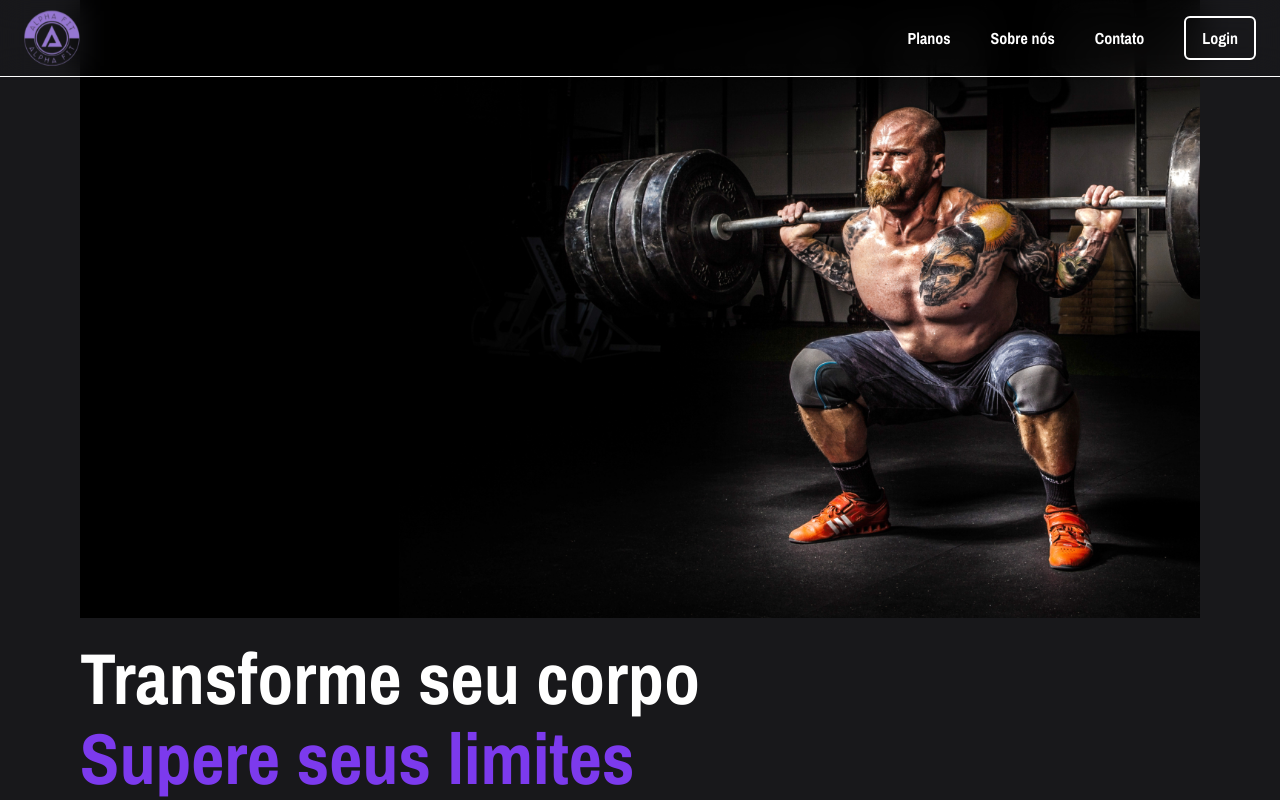
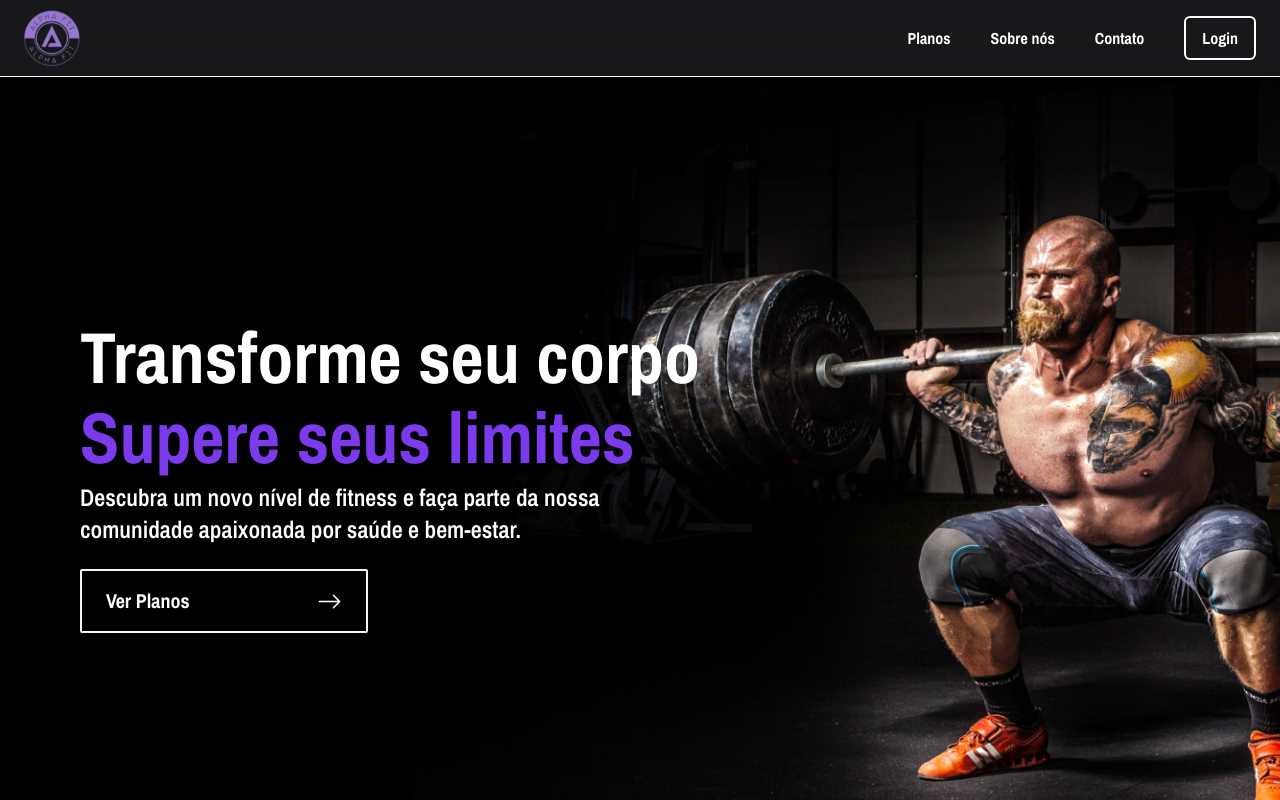
Before and after one commit to Andrevlopess/alphafit-website, a React (Vite) app: page / in a window 1280 px wide. Shown: the top 800 px of the page. Built offline with nearby package versions, Linux system fonts and the light colour scheme.

Commit message:
hero section banner

```diff
--- a/index.html
+++ b/index.html
@@ -8,7 +8,7 @@
       rel="stylesheet"
     />
     <meta charset="UTF-8" />
-    <link rel="icon" type="image/svg+xml" href="src/assets/logo.svg" />
+    <link rel="icon" type="image/svg+xml" href="src/assets/alphaLogo.svg" />
     <meta name="viewport" content="width=device-width, initial-scale=1.0" />
     <title>Alpha fit</title>
   </head>
--- a/src/Pages/Home.tsx
+++ b/src/Pages/Home.tsx
@@ -9,7 +9,6 @@ import FaqCard from "../components/Cards/FAQCard";
 import Footer from "../components/Layout/Footer";
 import { useInView, animated } from '@react-spring/web'
 import { useNavigate } from "react-router-dom";
-import HeroImage from '../assets/HeroImage.png'
 
 export default function Home() {
 
@@ -32,9 +31,8 @@ export default function Home() {
     return (
         <div className="font-archivo dark:bg-zinc-900 bg-zinc-100 flex flex-col justify-center transition">
             <Header />
-            <div className="flex md:px-20 px-12 items-start flex-col gap-6 lg:h-screen p-20 justify-center bg-cover bg-no-repeat"
+            <div className="flex md:px-20 px-12 items-start flex-col gap-6 lg:h-screen p-20 justify-center bg-[url('/src/assets/HeroImage.png')] bg-cover bg-no-repeat"
             >
-                <img src={HeroImage}/>
                 <div className=" flex flex-col gap-2 md:w-4/5">
                     <label className="text-5xl lg:text-7xl font-black text-zinc-900 dark:text-white">
                         Transforme seu corpo
@@ -66,7 +64,7 @@ export default function Home() {
                 }
             </div>
 
-            <div className="flex p-12 sm:p-24 items-center justify-between flex-wrap gap-36 md:gap-0 my-12 bg-[url('./src/assets/dumbellImage.png')] bg-cover bg-no-repeat backdrop-brightness-50">
+            <div className="flex p-12 sm:p-24 items-center justify-between flex-wrap gap-36 md:gap-0 my-12 bg-[url('/src/assets/dumbellImage.png')] bg-cover bg-no-repeat backdrop-brightness-50">
                 <animated.div
                     style={spring}
                     className="flex"
--- a/tailwind.config.js
+++ b/tailwind.config.js
@@ -10,9 +10,6 @@ export default {
       fontFamily: {
         'archivo': ["Archivo Narrow", "sans-serif"]
       },
-      backgroundImage:{
-        'hero-banner' : "url(./src/assets/HeroBanner.png)",
-      },
       colors: {
         "zinc-901" : "#1A1A1D"
       },
```
